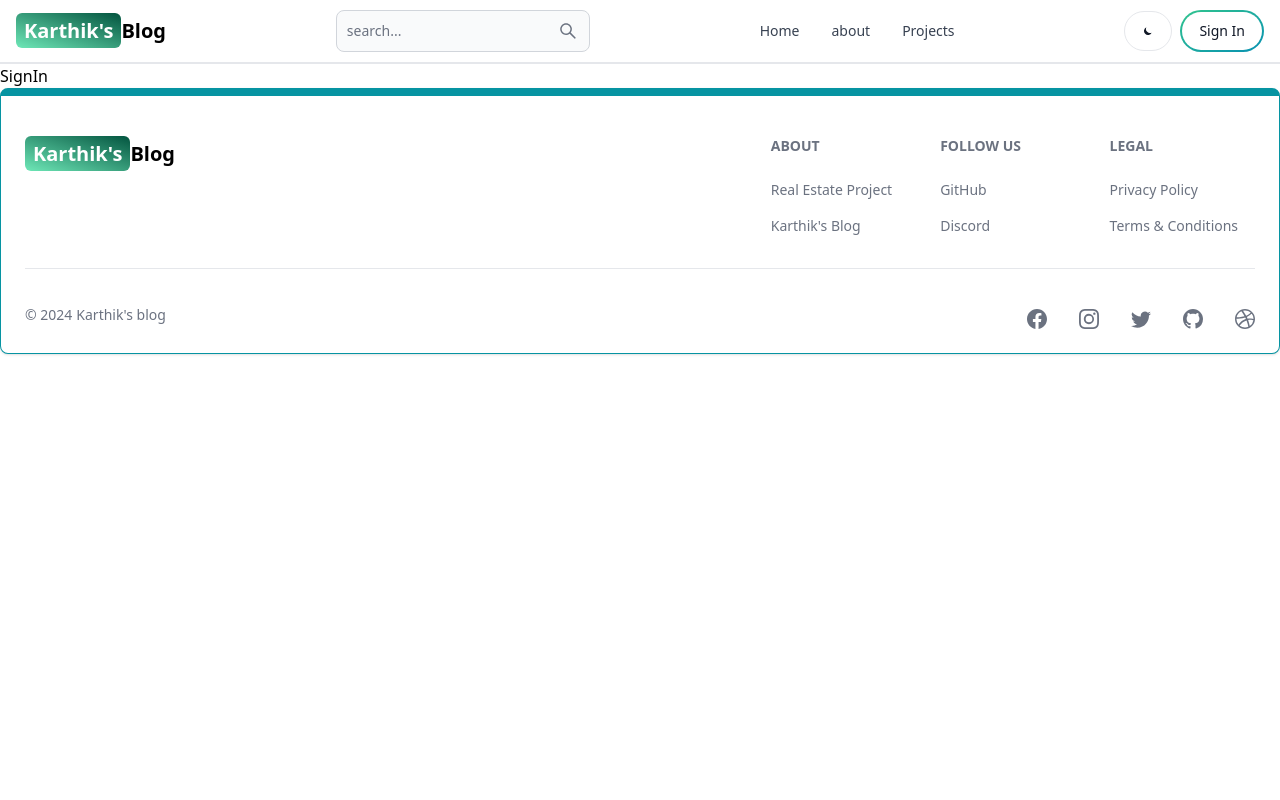
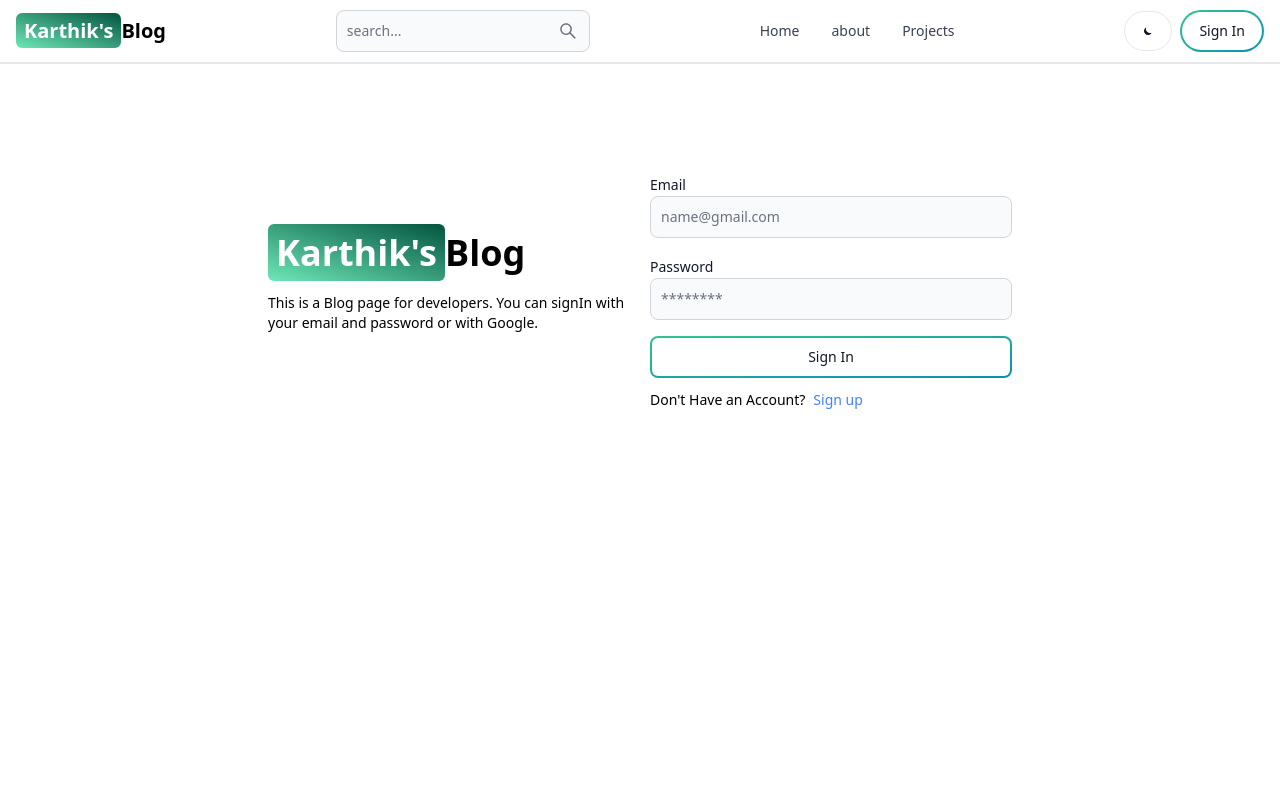
Before and after one commit to karthikdedsec/karthik-s-blog-mern, a React (Vite) app in the folder client/: page /sign-in in a window 1280 px wide. Shown: the top 800 px of the page. Built offline with nearby package versions, Linux system fonts and the light colour scheme.

Commit message:
complete signin page functionality

```diff
--- a/client/src/pages/SignIn.jsx
+++ b/client/src/pages/SignIn.jsx
@@ -1,4 +1,116 @@
+import { Alert, Button, Label, Spinner, TextInput } from "flowbite-react";
+import { useState } from "react";
+import { Link, useNavigate } from "react-router-dom";
+
 function SignIn() {
-  return <div>SignIn</div>;
+  const [formData, setFormData] = useState({
+    email: "",
+    password: "",
+  });
+  const [loading, setLoading] = useState(false);
+  const [error, setError] = useState(null);
+  const navigate = useNavigate();
+
+  const handleChange = (e) => {
+    setFormData((prev) => ({
+      ...prev,
+      [e.target.id]: e.target.value.trim(),
+    }));
+  };
+  //submit function
+
+  const handleSubmit = async (e) => {
+    e.preventDefault();
+    if (!formData.email || !formData.password) {
+      return setError("Please fill out all the fields");
+    }
+
+    try {
+      setLoading(true);
+      setError(null);
+      const res = await fetch("/api/auth/sign-in", {
+        method: "POST",
+        headers: {
+          "Content-Type": "application/json",
+        },
+        body: JSON.stringify(formData),
+      });
+      const data = await res.json();
+      if (data.success === false) {
+        setError(data.message);
+      }
+      setLoading(false);
+      if (res.ok) {
+        navigate("/");
+      }
+    } catch (error) {
+      setError(error.message);
+    }
+  };
+
+  return (
+    <div className="min-h-screen mt-20 flex flex-col">
+      <div className="flex p-3 max-w-3xl mx-auto flex-col md:flex-row md:items-center gap-5">
+        {/* left side */}
+        <div className="flex-1">
+          <Link to="/" className=" font-bold dark:text-white text-4xl">
+            <span className="px-2 py-1 bg-gradient-to-tr from-emerald-300  to-green-800 rounded-md text-white">
+              Karthik's
+            </span>
+            Blog
+          </Link>
+          <p className="text-sm mt-5">
+            This is a Blog page for developers. You can signIn with your email
+            and password or with Google.
+          </p>
+        </div>
+        {/* right side */}
+        <div className="flex-1">
+          <form onSubmit={handleSubmit} className="flex flex-col gap-4 mt-4">
+            <div>
+              <Label value="Email" />
+              <TextInput
+                onChange={handleChange}
+                type="email"
+                placeholder="name@gmail.com"
+                id="email"
+                value={formData.email}
+              />
+            </div>
+            <div>
+              <Label value="Password" />
+              <TextInput
+                onChange={handleChange}
+                type="password"
+                placeholder="********"
+                id="password"
+                value={formData.password}
+              />
+            </div>
+            <Button
+              disabled={loading}
+              gradientDuoTone="greenToBlue"
+              type="submit"
+              outline
+            >
+              {loading ? <Spinner size="sm" /> : "Sign In"}
+            </Button>
+          </form>
+
+          <div className="flex text-sm gap-2 mt-3">
+            <span>Don't Have an Account?</span>
+            <Link className="text-blue-500 hover:text-blue-800" to="/sign-up">
+              Sign up
+            </Link>
+          </div>
+          {error && (
+            <Alert className="mt-5" color="failure">
+              {error}
+            </Alert>
+          )}
+        </div>
+      </div>
+    </div>
+  );
 }
 export default SignIn;
```
